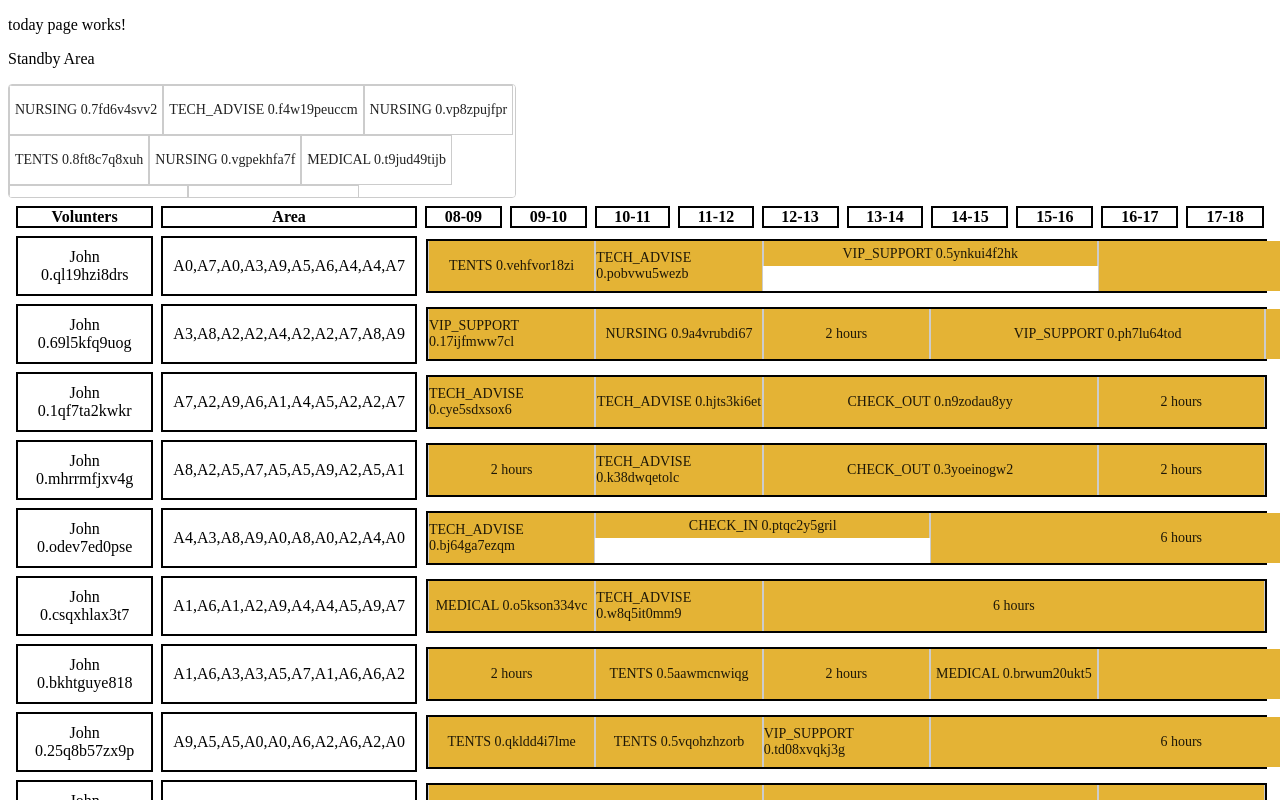
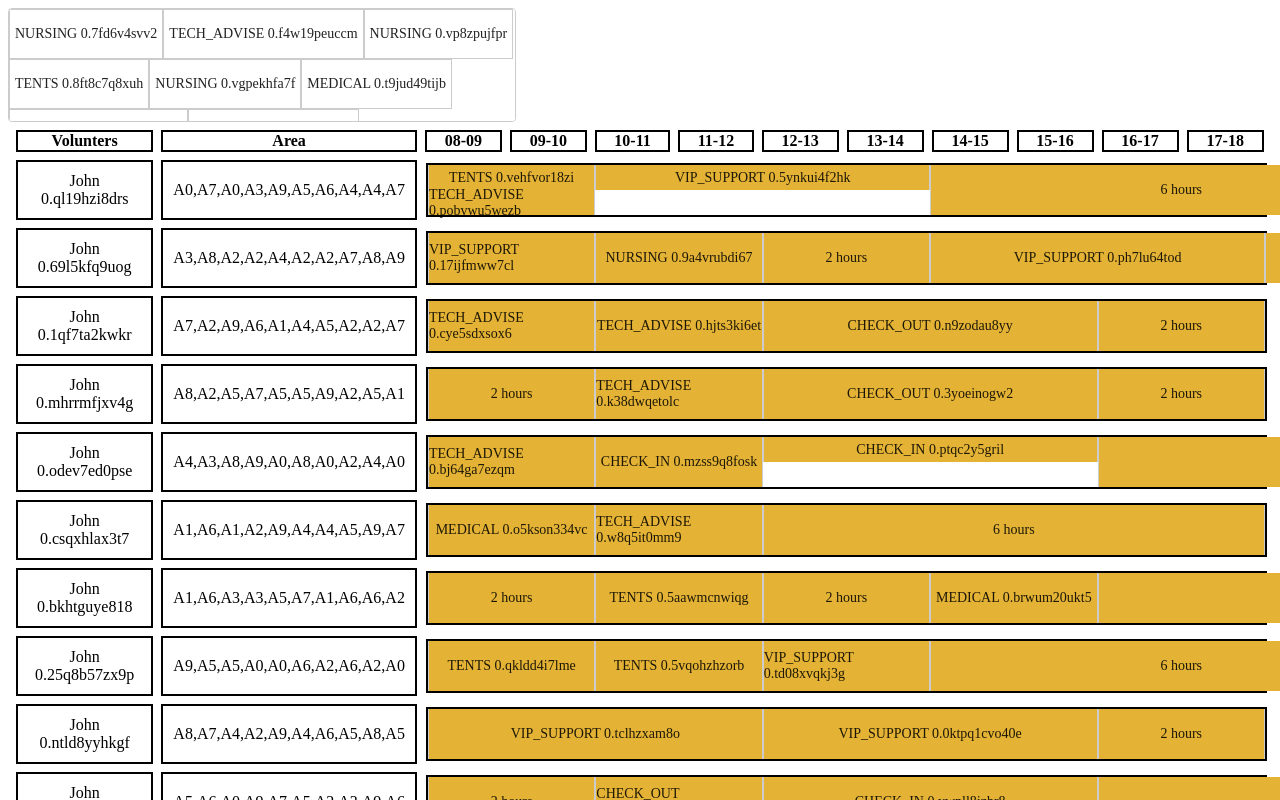
Before and after one commit to jgomesmv/AngularTasksManager, an Angular app: page /tasks in a window 1280 px wide. Shown: the top 800 px of the page. Built offline with nearby package versions, Linux system fonts and the light colour scheme.

Commit message:
improve maping to presentation model improve timeline logic

```diff
--- a/src/app/tasks/enums/grid-item-type.enum.ts
+++ b/src/app/tasks/enums/grid-item-type.enum.ts
@@ -1,4 +1,4 @@
-export enum GridItemType {
+export enum GridTimelineItemType {
   task,
   timeGap
 }
--- a/src/app/tasks/enums/task-timeline-type.ts
+++ /dev/null
@@ -1,5 +0,0 @@
-export enum TaskTimelineType {
-  before,
-  sameTime,
-  after
-}
--- a/src/app/tasks/helpers/user-grid-helper.ts
+++ b/src/app/tasks/helpers/user-grid-helper.ts
@@ -2,16 +2,15 @@ import moment from 'moment';
 import _ from 'lodash';
 
 import { Task } from 'src/app/core/models/task/task';
-import { TaskTimelineType } from 'src/app/tasks/enums/task-timeline-type';
-import { GridItem } from '../models/grid-item';
-import { GridItemType } from '../enums/grid-item-type.enum';
+import { GridTimelineItem } from '../models/grid-timeline-item';
+import { GridTimelineItemType } from '../enums/grid-item-type.enum';
 
 export class UserGridHelper {
-  static getUserGridItems(tasks: Task[]): GridItem[] {
+  static getUserGridTimelineItems(tasks: Task[]): GridTimelineItem[] {
     const tasksByStartsAtAsc: Task[] = _.orderBy(
       tasks,
       (task: Task) => {
-        return task.startsAt.toDate();
+        return task.endsAt.toDate();
       },
       ['asc']
     );
@@ -23,9 +22,9 @@ export class UserGridHelper {
       },
       ['asc']
     );
-    const lastTask = tasksByEndsAtAsc.length ? tasksByEndsAtAsc.pop() : null;
+    const lastTask = _.last(tasksByEndsAtAsc);
 
-    const userGridItems: GridItem[] = [];
+    const userGridItems: GridTimelineItem[] = [];
     for (const task of tasksByStartsAtAsc) {
       const numberOfCrossTasks = this.getNumberOfCrossTasks(task, tasks);
       const heightPercentage = `${100 / (numberOfCrossTasks || 1)}%`;
@@ -33,36 +32,36 @@ export class UserGridHelper {
       const timeLeftBefore = this.getTimeLeftBefore(task, tasks);
       const timeLeftBeforeMinutes = timeLeftBefore.asMinutes();
       if (timeLeftBeforeMinutes > 0) {
-        const gridItemBefore = new GridItem({
-          text: timeLeftBefore.humanize(),
+        const gridItemBefore = new GridTimelineItem({
+          name: timeLeftBefore.humanize(),
           width: this.getDurationPercentage(timeLeftBeforeMinutes),
           height: null,
-          type: GridItemType.timeGap,
+          type: GridTimelineItemType.timeGap,
           data: null
         });
 
         userGridItems.push(gridItemBefore);
       }
 
-      const gridItemTask = new GridItem({
-        text: task.name,
+      const gridItemTask = new GridTimelineItem({
+        name: task.name,
         width: this.getDurationPercentageBySartEnd(task.startsAt, task.endsAt),
         height: heightPercentage,
-        type: GridItemType.task,
+        type: GridTimelineItemType.task,
         data: task
       });
 
       userGridItems.push(gridItemTask);
 
-      if (task.name === lastTask.name) {
-        const timeLeftAfter = this.getTimeLeftAfter(task, tasks);
+      if (lastTask && task.name === lastTask.name) {
+        const timeLeftAfter = this.getTimeLeftAfter(task);
         const timeLeftAfterMinutes = timeLeftAfter.asMinutes();
         if (timeLeftAfterMinutes > 0) {
-          const gridItemBefore = new GridItem({
-            text: timeLeftAfter.humanize(),
+          const gridItemBefore = new GridTimelineItem({
+            name: timeLeftAfter.humanize(),
             width: this.getDurationPercentage(timeLeftAfterMinutes),
             height: null,
-            type: GridItemType.timeGap,
+            type: GridTimelineItemType.timeGap,
             data: null
           });
 
@@ -87,8 +86,8 @@ export class UserGridHelper {
     ).filter(task => task.endsAt.isSameOrBefore(currentTask.startsAt));
 
     let timeLeftBefore = moment.duration(0);
-    if (previousTasks.length > 0) {
-      const previousTask = previousTasks.pop();
+    if (previousTasks && previousTasks.length > 0) {
+      const previousTask = _.last(previousTasks);
       timeLeftBefore = moment.duration(
         currentTask.startsAt.diff(previousTask.endsAt)
       );
@@ -100,28 +99,10 @@ export class UserGridHelper {
     return timeLeftBefore;
   }
 
-  private static getTimeLeftAfter(
-    currentTask: Task,
-    tasks: Task[]
-  ): moment.Duration {
-    const afterTasks = _.orderBy(
-      tasks,
-      (task: Task) => {
-        return task.startedAt.toDate();
-      },
-      ['asc']
-    ).filter(task => task.startedAt.isAfter(currentTask.endsAt));
-
+  private static getTimeLeftAfter(currentTask: Task): moment.Duration {
     let timeLeftAfter = moment.duration(0);
-    if (afterTasks.length > 0) {
-      const afterTask = afterTasks.pop();
-      timeLeftAfter = moment.duration(
-        currentTask.endsAt.diff(afterTask.startsAt)
-      );
-    } else {
-      const dayEndTime = moment('18:00', 'HH:mm');
-      timeLeftAfter = moment.duration(dayEndTime.diff(currentTask.endsAt));
-    }
+    const dayEndTime = moment('18:00', 'HH:mm');
+    timeLeftAfter = moment.duration(dayEndTime.diff(currentTask.endsAt));
 
     return timeLeftAfter;
   }
@@ -143,15 +124,23 @@ export class UserGridHelper {
     return `${durationPercentage}`;
   }
 
-  private static getNumberOfCrossTasks(currentTask: Task, tasks: Task[]) {
-    const crossTasks = tasks.filter(
-      task =>
-        (task.startsAt.isBefore(currentTask.startsAt) &&
-          task.endsAt.isAfter(currentTask.endsAt)) ||
-        task.startsAt.isBetween(currentTask.startsAt, currentTask.endsAt) ||
-        task.endsAt.isBetween(currentTask.startsAt, currentTask.endsAt)
+  private static getNumberOfCrossTasks(currentTask: Task, tasks: Task[], sum: number = 0) {
+    const tasksToCheck = tasks.filter(task => task.name !== currentTask.name);
+    for (const task of tasksToCheck) {
+      if (this.datesCross(task, currentTask)) {
+        sum = sum + 1;
+        this.getNumberOfCrossTasks(task, tasksToCheck, sum);
+      }
+    }
+    return sum;
+  }
+
+  private static datesCross(task: Task, taskCheck: Task): boolean {
+    return (
+      (task.startsAt.isSameOrBefore(taskCheck.startsAt) &&
+        task.endsAt.isSameOrAfter(taskCheck.endsAt)) ||
+      task.startsAt.isBetween(taskCheck.startsAt, taskCheck.endsAt) ||
+      task.endsAt.isBetween(taskCheck.startsAt, taskCheck.endsAt)
     );
-
-    return crossTasks.length;
   }
 }
--- /dev/null
+++ b/src/app/tasks/models/grid-timeline-item.ts
@@ -0,0 +1,15 @@
+import { GridTimelineItemType } from '../enums/grid-item-type.enum';
+import { Task } from 'src/app/core/models/task/task';
+
+export class GridTimelineItem {
+  userId: string;
+  name: string;
+  width: string;
+  height: string;
+  type: GridTimelineItemType;
+  data: Task;
+
+  constructor(data) {
+    Object.assign(this, data);
+  }
+}
--- a/src/app/tasks/pages/today/resources/users-grid/users-grid.component.html
+++ b/src/app/tasks/pages/today/resources/users-grid/users-grid.component.html
@@ -1,20 +1,21 @@
 <div>
-  <div id="pendingTasks" class="c-usersGrid__pendingTasksList">
+  <div
+    id="pendingTasks"
+    class="c-usersGrid__pendingTasksList"
+    cdkDropList
+    [cdkDropListData]="pendingTimelineItems"
+    [cdkDropListConnectedTo]="gridItemsConnectedTo"
+    cdkDropListSortingDisabled
+    (cdkDropListDropped)="drop($event)"
+    [cdkDropListEnterPredicate]="noReturnPredicate"
+  >
     <div
       class="c-usersGrid__task c-usersGrid__task--pending"
-      *ngFor="let task of pendingTasks"
-      [cdkDragData]="task"
+      *ngFor="let pendingItem of pendingTimelineItems"
+      [cdkDragData]="pendingItem"
       cdkDrag
     >
-
-    <!-- cdkDropList
-    [cdkDropListData]="pendingTasks"
-    [cdkDropListConnectedTo]="pendingTasksConnectedTo"
-    cdkDropListSortingDisabled
-    (cdkDropListDropped)="drop($event)"
-    [cdkDropListEnterPredicate]="noReturnPredicate" -->
-
-      {{ task.name }}
+      {{ pendingItem.name }}
     </div>
   </div>
 </div>
@@ -36,25 +37,30 @@
     </tr>
   </thead>
   <tbody>
-    <tr *ngFor="let user of users">
-      <td class="c-usersGrid__cell c-usersGrid__userName">{{ user.name }}</td>
-      <td class="c-usersGrid__cell c-usersGrid__area">{{ user.areas }}</td>
+    <tr *ngFor="let gridItem of gridItems">
+      <td class="c-usersGrid__cell c-usersGrid__userName">
+        {{ gridItem.name }}
+      </td>
+      <td class="c-usersGrid__cell c-usersGrid__area">{{ gridItem.areas }}</td>
       <td colspan="10">
-        <div id="{{ user.id }}_userTasks" class="c-usersGrid__userTasksList">
-          <!-- cdkDropList
-          [cdkDropListData]="user.tasks"
-          [cdkDropListConnectedTo]="pendingTasksConnectedTo"
+        <div
+          id="{{ gridItem.name }}_gridItems"
+          class="c-usersGrid__userTasksList"
+          cdkDropList
+          [cdkDropListData]="gridItem.gridTimelineItems"
+          [cdkDropListConnectedTo]="gridItemsConnectedTo"
           (cdkDropListDropped)="drop($event)"
-          [cdkDropListEnterPredicate]="evenPredicate" -->
+          [cdkDropListEnterPredicate]="evenPredicate"
+        >
           <div
-            *ngFor="let gridItem of mapTasks(user.tasks)"
-            [ngStyle]="getGridItemStyles(gridItem)"
+            *ngFor="let gridTimelineItem of gridItem.gridTimelineItems"
+            [ngStyle]="getGridItemStyles(gridTimelineItem)"
             class="c-usersGrid__task c-usersGrid__task--user"
+            cdkDrag
+            [cdkDragData]="gridTimelineItem"
+            [cdkDragDisabled]="gridTimelineItem.type === GridItemType.timeGap ? '' : null"
           >
-            <!-- cdkDrag
-            [cdkDragData]="gridItem.data"
-            [cdkDragDisabled]="gridItem.type === GridItemType.timeGap ? '' : null" -->
-            {{ gridItem.text }}
+            {{ gridTimelineItem.name }}
           </div>
         </div>
       </td>
--- a/src/app/tasks/pages/today/resources/users-grid/users-grid.component.ts
+++ b/src/app/tasks/pages/today/resources/users-grid/users-grid.component.ts
@@ -11,7 +11,8 @@ import {
 import { Task } from 'src/app/core/models/task/task';
 import { GridItem } from 'src/app/tasks/models/grid-item';
 import { UserGridHelper } from 'src/app/tasks/helpers/user-grid-helper';
-import { GridItemType } from 'src/app/tasks/enums/grid-item-type.enum';
+import { GridTimelineItemType } from 'src/app/tasks/enums/grid-item-type.enum';
+import { GridTimelineItem } from 'src/app/tasks/models/grid-timeline-item';
 
 @Component({
   selector: 'users-grid',
@@ -20,17 +21,15 @@ import { GridItemType } from 'src/app/tasks/enums/grid-item-type.enum';
   host: { class: 'c-usersGrid' }
 })
 export class UsersGridComponent implements OnInit {
-  @Input() users: User[] = [];
-  @Input() pendingTasks: Task[] = [];
+  @Input() gridItems: GridItem[] = [];
+  @Input() pendingTimelineItems: GridTimelineItem[] = [];
 
-  pendingTasksConnectedTo = [];
+  gridItemsConnectedTo = [];
 
   constructor() {}
 
   ngOnInit(): void {
-    this.pendingTasksConnectedTo = this.users.map(
-      user => `${user.id}_userTasks`
-    );
+    this.gridItemsConnectedTo = this.gridItems.map(g => `${g.name}_gridItems`);
   }
 
   drop(event: CdkDragDrop<any>) {
@@ -41,12 +40,11 @@ export class UsersGridComponent implements OnInit {
         event.currentIndex
       );
     } else {
-      transferArrayItem(
-        event.previousContainer.data,
-        event.container.data,
-        event.previousIndex,
-        event.currentIndex
-      );
+      const userName = _.replace(event.container.id, '_gridItems', '');
+      const gridItemIndex = this.gridItems.findIndex(gi => gi.name === userName);
+      const tasks = this.gridItems[gridItemIndex].gridTimelineItems.filter(gtli => gtli.data).map(gtli => gtli.data);
+      tasks.push(event.previousContainer.data[event.previousIndex].data);
+      this.gridItems[gridItemIndex].gridTimelineItems = UserGridHelper.getUserGridTimelineItems(tasks);
     }
   }
 
@@ -60,14 +58,7 @@ export class UsersGridComponent implements OnInit {
     return false;
   }
 
-  mapTasks(tasks: Task[]): GridItem[] {
-    console.log(UserGridHelper.getUserGridItems(tasks));
-    return UserGridHelper.getUserGridItems(tasks);
-  }
-
-
-
-  getGridItemStyles(gridItem: GridItem): any {
+  getGridItemStyles(gridItem: GridTimelineItem): any {
     const styles = {
       width: gridItem.width,
       height: gridItem.height ? gridItem.height : '100%'
@@ -77,6 +68,6 @@ export class UsersGridComponent implements OnInit {
   }
 
   get GridItemType() {
-    return GridItemType;
+    return GridTimelineItemType;
   }
 }
--- a/src/app/tasks/pages/today/today.page.html
+++ b/src/app/tasks/pages/today/today.page.html
@@ -1,5 +1 @@
-<p>today page works!</p>
-
-<standby-tasks [tasks]=pendingTasks></standby-tasks>
-
-<users-grid [users]=users [pendingTasks]=pendingTasks></users-grid>
+<users-grid [gridItems]=gridItems [pendingTimelineItems]=pendingTimelineItems></users-grid>
--- a/src/app/tasks/pages/today/today.page.ts
+++ b/src/app/tasks/pages/today/today.page.ts
@@ -3,34 +3,26 @@ import { UserDataSource } from 'src/app/core/data-sources/user-data-source/user.
 import { User } from 'src/app/core/models/user/user';
 import { PendingTaskDataSource } from 'src/app/core/data-sources/pending-task-data-source/pending-task-data-source.service';
 import { Task } from 'src/app/core/models/task/task';
+import { ActivatedRoute } from '@angular/router';
+import { GridItem } from '../../models/grid-item';
+import { GridTimelineItem } from '../../models/grid-timeline-item';
 
 @Component({
   templateUrl: './today.page.html',
   styleUrls: ['./today.page.scss']
 })
-export class TodayPage implements OnInit, OnDestroy {
-  users: User[] = [];
-  pendingTasks: Task[] = [];
+export class TodayPage implements OnInit {
+  gridItems: GridItem[] = [];
+  pendingTimelineItems: GridTimelineItem[] = [];
 
   constructor(
-    private userDataSource: UserDataSource,
-    private pendingTaskDataSource: PendingTaskDataSource
-  ) {}
-
-  ngOnInit(): void {
-    this.userDataSource.connect().subscribe(
-      users => {
-        // .filter(user => user.name === 'John 0.1qf7ta2kwkr')
-        this.users = users;
-      },
-      error => {
-        console.log(error);
-      }
-    );
-
-    this.pendingTaskDataSource.connect().subscribe(
-      pendingTasks => {
-        this.pendingTasks = pendingTasks;
+    private route: ActivatedRoute
+  ) {
+    this.route.data.subscribe(
+      data => {
+        // .filter(user => user.name === 'John 0.odev7ed0pse')
+        this.gridItems = data.resolved.gridItems as GridItem[];
+        this.pendingTimelineItems = data.resolved.pendingTimelineItems as GridTimelineItem[];
       },
       error => {
         console.log(error);
@@ -38,7 +30,6 @@ export class TodayPage implements OnInit, OnDestroy {
     );
   }
 
-  ngOnDestroy() {
-    this.userDataSource.disconnect();
+  ngOnInit() {
   }
 }
--- /dev/null
+++ b/src/app/tasks/resolvers/grid-item-resolve.resolver.ts
@@ -0,0 +1,46 @@
+import { Injectable } from '@angular/core';
+import { GridItem } from '../models/grid-item';
+import { UserService } from 'src/app/core/services/user/user.service';
+import { Resolve } from '@angular/router';
+import { Observable, forkJoin } from 'rxjs';
+import { map } from 'rxjs/operators';
+import { UserGridHelper } from '../helpers/user-grid-helper';
+import { TaskService } from 'src/app/core/services/task/task.service';
+import { GridTimelineItem } from '../models/grid-timeline-item';
+
+@Injectable({
+  providedIn: 'root'
+})
+export class GridItemResolver implements Resolve<GridItem[]> {
+  constructor(
+    private userService: UserService,
+    private taskService: TaskService
+  ) {}
+
+  resolve(): Observable<any> {
+    return forkJoin([
+      this.userService.get(),
+      this.taskService.getPendingTasks()
+    ]).pipe(
+      map(result => {
+        return {
+          gridItems: result[0].map(user => {
+            const gridItem = new GridItem({});
+            gridItem.name = user.name;
+            gridItem.areas = user.areas;
+            gridItem.gridTimelineItems = UserGridHelper.getUserGridTimelineItems(
+              user.tasks
+            );
+            return gridItem;
+          }),
+          pendingTimelineItems: result[1].map(pendingTask => {
+            const gridTimelineItem = new GridTimelineItem({});
+            gridTimelineItem.name = pendingTask.name;
+            gridTimelineItem.data = pendingTask;
+            return gridTimelineItem;
+          })
+        };
+      })
+    );
+  }
+}
```
Also changed, not shown: src/app/tasks/models/grid-item.ts (+5 -7 lines), src/app/tasks/tasks-routing.module.ts (+6 -2 lines).
